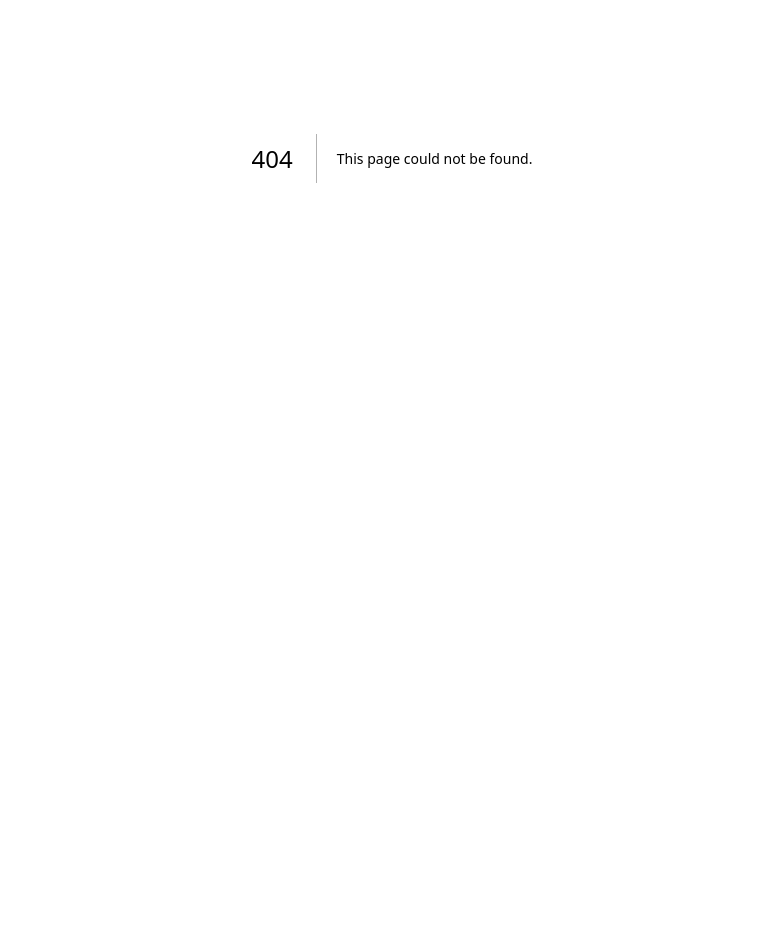
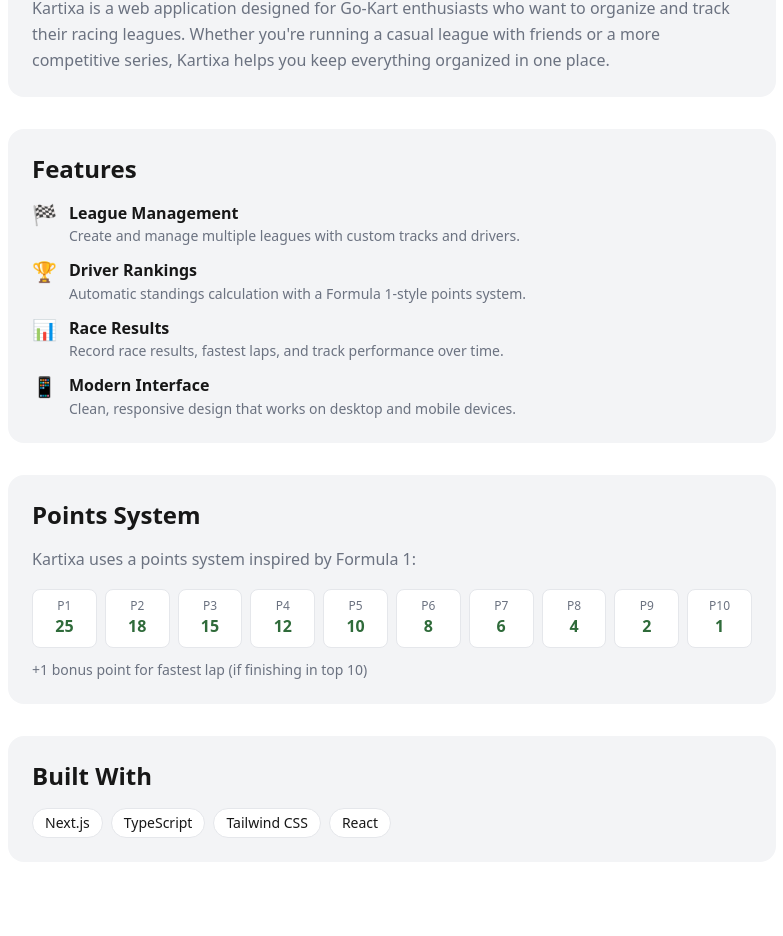
Before and after one commit to olisebz/kartixa, a Next.js app: page /about in a window 1280 px wide. Before the commit this address had no page. Shown: the part 339-1275 px from the top of the page, without its empty margins (248-1031 px from the left). Before the commit the page ends 898 px from the top, so only its background shows below. Built offline with nearby package versions, Linux system fonts and the light colour scheme.

Commit message:
feat: add About page
- App description and purpose
- Feature overview with icons
- Points system explanation
- Tech stack info

```diff
--- /dev/null
+++ b/src/app/about/page.tsx
@@ -0,0 +1,140 @@
+import type { Metadata } from "next";
+
+export const metadata: Metadata = {
+  title: "About - Kartixa",
+  description: "Learn more about Kartixa, your Go-Kart league tracker.",
+};
+
+export default function AboutPage() {
+  return (
+    <div className="py-8 max-w-3xl mx-auto">
+      <div className="text-center mb-12">
+        <h1 className="text-4xl font-bold text-[var(--foreground)] mb-4">
+          Kartixa
+        </h1>
+        <p className="text-xl text-[var(--color-muted)]">
+          Your Go-Kart League & Race Tracker
+        </p>
+      </div>
+
+      <div className="space-y-8">
+        <section className="bg-[var(--color-card)] rounded-2xl p-6">
+          <h2 className="text-2xl font-semibold text-[var(--foreground)] mb-4">
+            What is Kartixa?
+          </h2>
+          <p className="text-[var(--color-muted)] leading-relaxed">
+            Kartixa is a web application designed for Go-Kart enthusiasts who
+            want to organize and track their racing leagues. Whether you&apos;re
+            running a casual league with friends or a more competitive series,
+            Kartixa helps you keep everything organized in one place.
+          </p>
+        </section>
+
+        <section className="bg-[var(--color-card)] rounded-2xl p-6">
+          <h2 className="text-2xl font-semibold text-[var(--foreground)] mb-4">
+            Features
+          </h2>
+          <ul className="space-y-3">
+            <li className="flex items-start gap-3">
+              <span className="text-xl">🏁</span>
+              <div>
+                <strong className="text-[var(--foreground)]">
+                  League Management
+                </strong>
+                <p className="text-[var(--color-muted)] text-sm">
+                  Create and manage multiple leagues with custom tracks and
+                  drivers.
+                </p>
+              </div>
+            </li>
+            <li className="flex items-start gap-3">
+              <span className="text-xl">🏆</span>
+              <div>
+                <strong className="text-[var(--foreground)]">
+                  Driver Rankings
+                </strong>
+                <p className="text-[var(--color-muted)] text-sm">
+                  Automatic standings calculation with a Formula 1-style points
+                  system.
+                </p>
+              </div>
+            </li>
+            <li className="flex items-start gap-3">
+              <span className="text-xl">📊</span>
+              <div>
+                <strong className="text-[var(--foreground)]">
+                  Race Results
+                </strong>
+                <p className="text-[var(--color-muted)] text-sm">
+                  Record race results, fastest laps, and track performance over
+                  time.
+                </p>
+              </div>
+            </li>
+            <li className="flex items-start gap-3">
+              <span className="text-xl">📱</span>
+              <div>
+                <strong className="text-[var(--foreground)]">
+                  Modern Interface
+                </strong>
+                <p className="text-[var(--color-muted)] text-sm">
+                  Clean, responsive design that works on desktop and mobile
+                  devices.
+                </p>
+              </div>
+            </li>
+          </ul>
+        </section>
+
+        <section className="bg-[var(--color-card)] rounded-2xl p-6">
+          <h2 className="text-2xl font-semibold text-[var(--foreground)] mb-4">
+            Points System
+          </h2>
+          <p className="text-[var(--color-muted)] mb-4">
+            Kartixa uses a points system inspired by Formula 1:
+          </p>
+          <div className="grid grid-cols-5 sm:grid-cols-10 gap-2">
+            {[25, 18, 15, 12, 10, 8, 6, 4, 2, 1].map((points, index) => (
+              <div
+                key={index}
+                className="bg-white rounded-lg p-2 text-center border border-[var(--color-border)]"
+              >
+                <div className="text-xs text-[var(--color-muted)]">
+                  P{index + 1}
+                </div>
+                <div className="font-bold text-[var(--color-primary)]">
+                  {points}
+                </div>
+              </div>
+            ))}
+          </div>
+          <p className="text-sm text-[var(--color-muted)] mt-3">
+            +1 bonus point for fastest lap (if finishing in top 10)
+          </p>
+        </section>
+
+        <section className="bg-[var(--color-card)] rounded-2xl p-6">
+          <h2 className="text-2xl font-semibold text-[var(--foreground)] mb-4">
+            Built With
+          </h2>
+          <div className="flex flex-wrap gap-2">
+            {["Next.js", "TypeScript", "Tailwind CSS", "React"].map((tech) => (
+              <span
+                key={tech}
+                className="px-3 py-1 bg-white rounded-full text-sm text-[var(--foreground)] border border-[var(--color-border)]"
+              >
+                {tech}
+              </span>
+            ))}
+          </div>
+        </section>
+
+        <section className="text-center py-8">
+          <p className="text-sm text-[var(--color-muted)] mt-2">
+            Version 0.1.0 • Phase 1 (UI Preview)
+          </p>
+        </section>
+      </div>
+    </div>
+  );
+}
```
